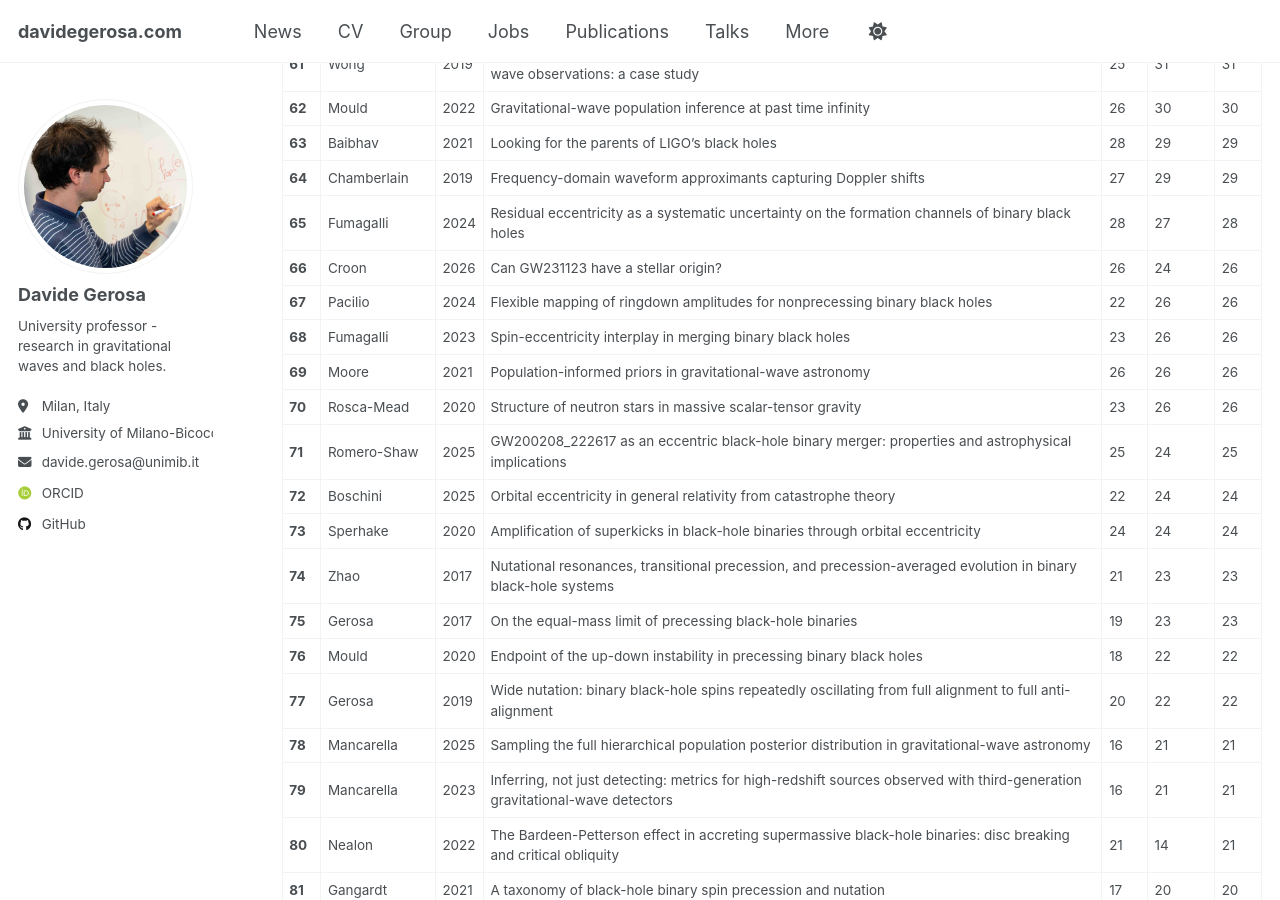
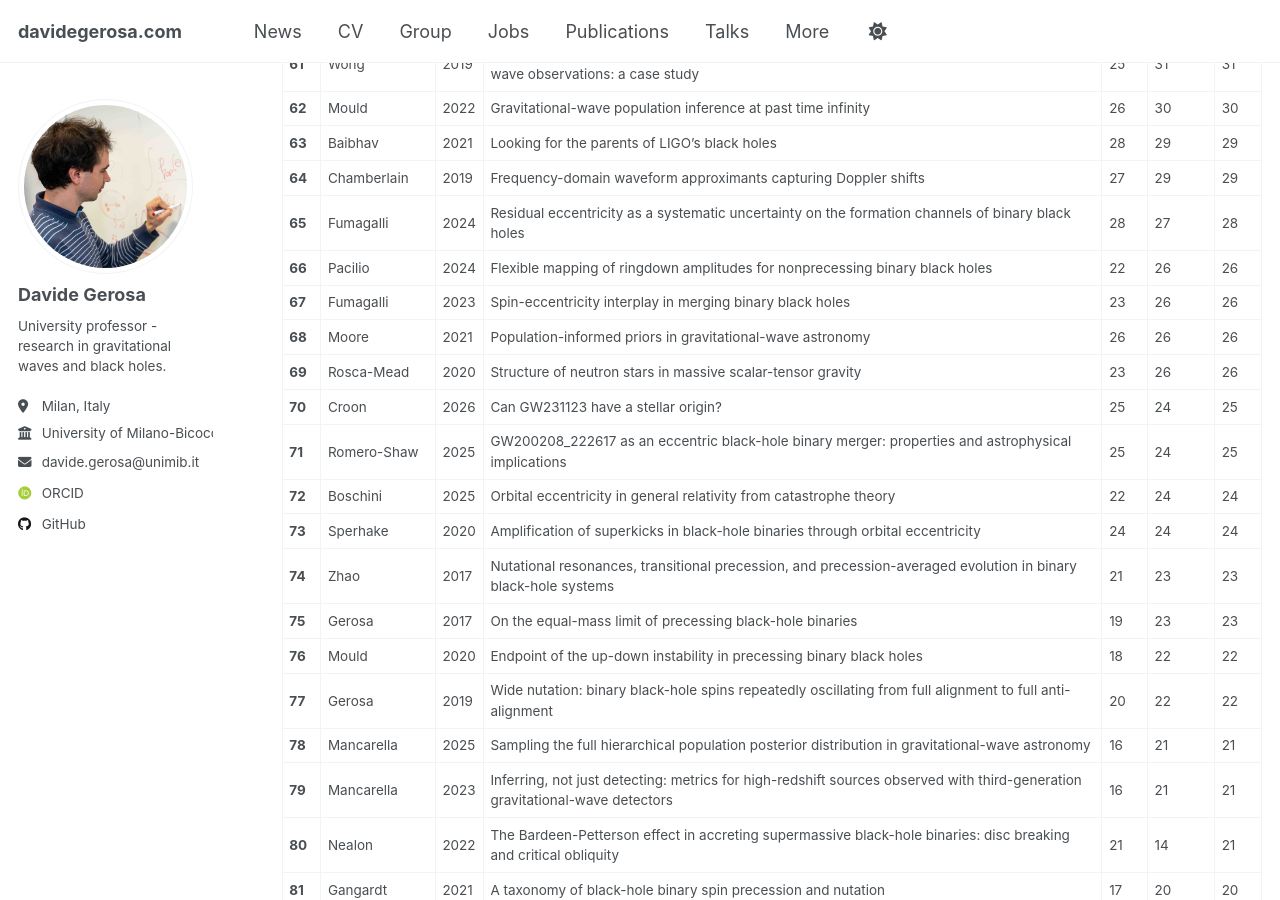
Before and after one commit to dgerosa/website, a Jekyll site: the page built from _pages/citations.md, in a window 1280 px wide and 900 px high, scrolled down 2943 px. Built offline with Jekyll 4.4.1, drawn with Linux system fonts in a browser that asks for light colours; some web fonts are replaced; some of the changed text lies outside the part shown.

Commit message:
Website update from workflow

```diff
--- a/_pages/_citations.md
+++ b/_pages/_citations.md
@@ -74,11 +74,11 @@
 | **63** | Baibhav | 2021 | Looking for the parents of LIGO's black holes | 28 | 29 | 29 |
 | **64** | Chamberlain | 2019 | Frequency-domain waveform approximants capturing Doppler shifts | 27 | 29 | 29 |
 | **65** | Fumagalli | 2024 | Residual eccentricity as a systematic uncertainty on the formation channels of binary black holes | 28 | 27 | 28 |
-| **66** | Croon | 2026 | Can GW231123 have a stellar origin? | 26 | 24 | 26 |
-| **67** | Pacilio | 2024 | Flexible mapping of ringdown amplitudes for nonprecessing binary black holes | 22 | 26 | 26 |
-| **68** | Fumagalli | 2023 | Spin-eccentricity interplay in merging binary black holes | 23 | 26 | 26 |
-| **69** | Moore | 2021 | Population-informed priors in gravitational-wave astronomy | 26 | 26 | 26 |
-| **70** | Rosca-Mead | 2020 | Structure of neutron stars in massive scalar-tensor gravity | 23 | 26 | 26 |
+| **66** | Pacilio | 2024 | Flexible mapping of ringdown amplitudes for nonprecessing binary black holes | 22 | 26 | 26 |
+| **67** | Fumagalli | 2023 | Spin-eccentricity interplay in merging binary black holes | 23 | 26 | 26 |
+| **68** | Moore | 2021 | Population-informed priors in gravitational-wave astronomy | 26 | 26 | 26 |
+| **69** | Rosca-Mead | 2020 | Structure of neutron stars in massive scalar-tensor gravity | 23 | 26 | 26 |
+| **70** | Croon | 2026 | Can GW231123 have a stellar origin? | 25 | 24 | 25 |
 | **71** | Romero-Shaw | 2025 | GW200208_222617 as an eccentric black-hole binary merger: properties and astrophysical implications | 25 | 24 | 25 |
 | **72** | Boschini | 2025 | Orbital eccentricity in general relativity from catastrophe theory | 22 | 24 | 24 |
 | **73** | Sperhake | 2020 | Amplification of superkicks in black-hole binaries through orbital eccentricity | 24 | 24 | 24 |
```
Also changed, not shown: other parts of _pages/_citations.md (+6 -6 lines), _pages/_group.md (+2 -2 lines), _pages/_publications.md (+1 -1 lines), _pages/_talks.md (+1 -1 lines).
